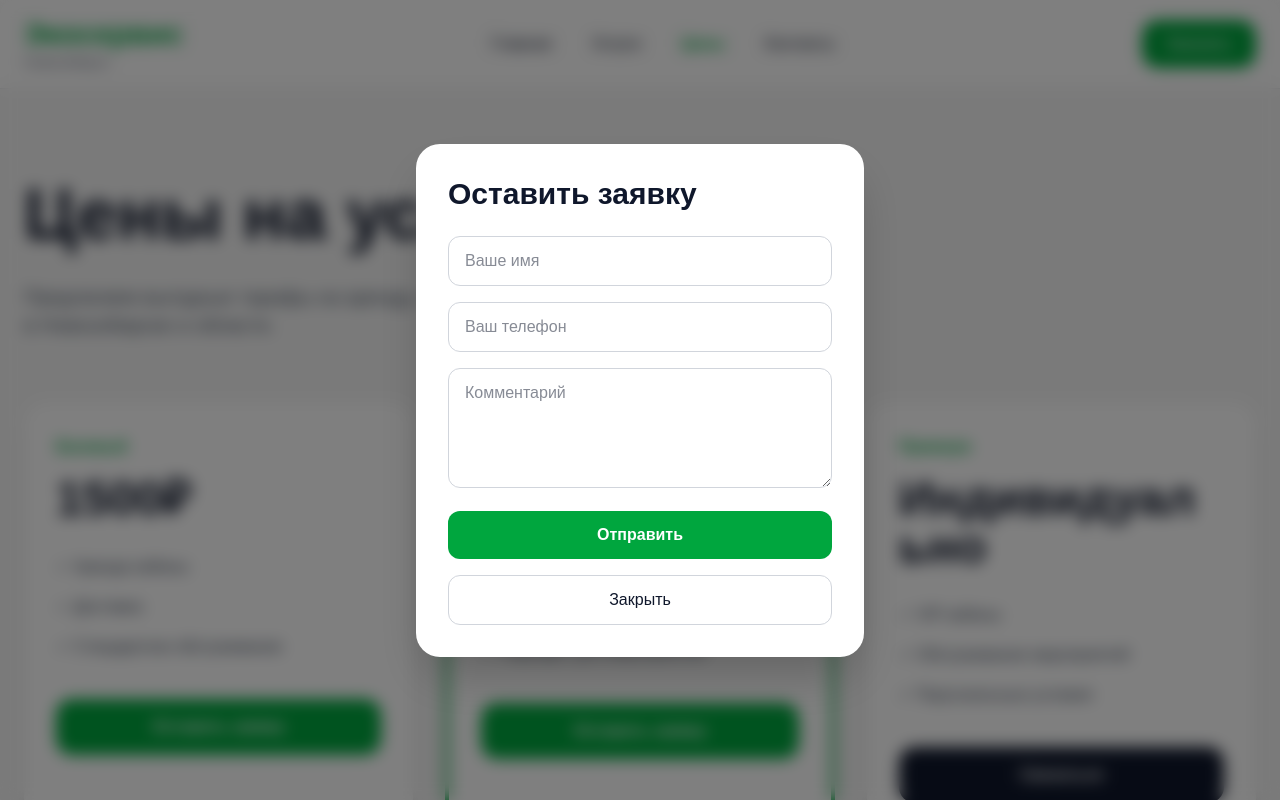
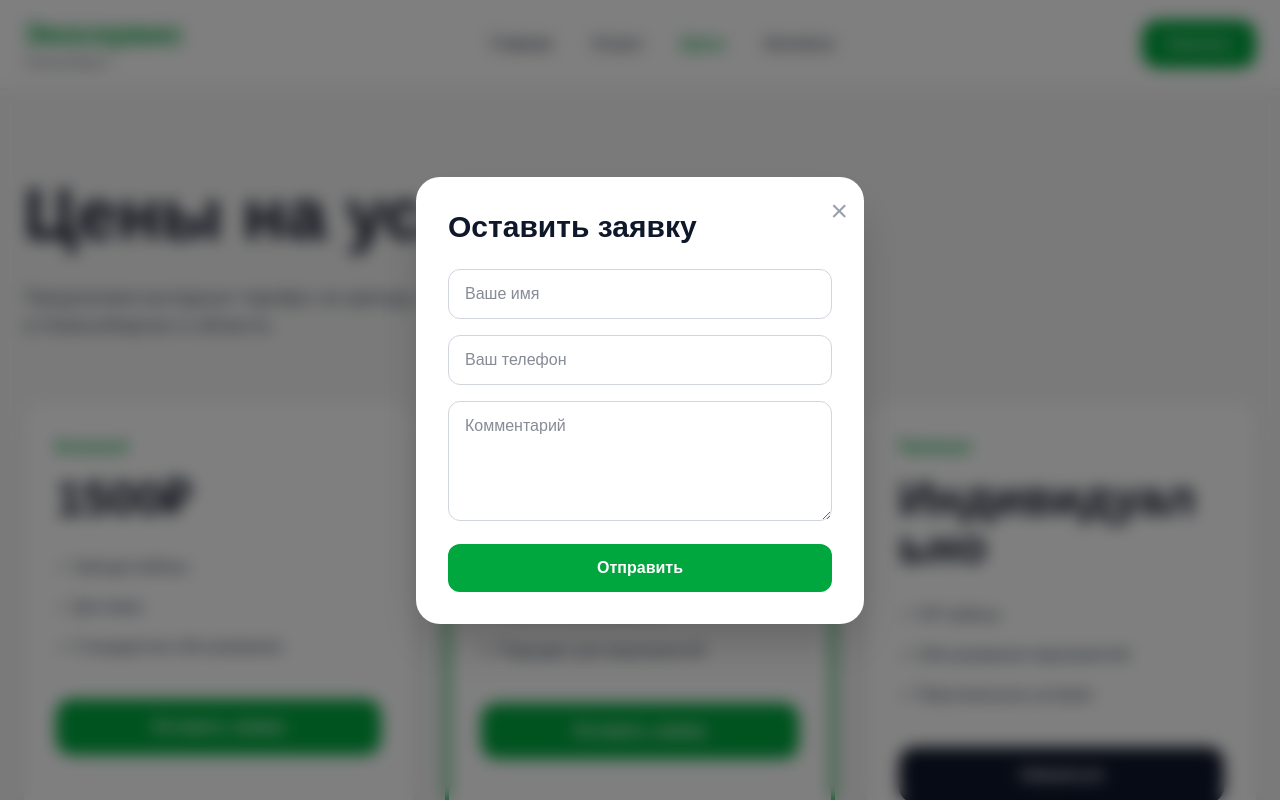
Before and after one commit to Skyeeeeeeeeeeeeeeeeeee/eco-service-site, a Next.js app: page /prices in a window 1280 px wide. Both pictures are taken after a click on the button "Заказать". Shown: the top 800 px of the page. Built offline with nearby package versions, Linux system fonts and the light colour scheme.

Commit message:
update prices page

```diff
--- a/app/prices/page.tsx
+++ b/app/prices/page.tsx
@@ -20,6 +20,7 @@ export default function PricesPage() {
             <h2 className="text-2xl md:text-3xl font-bold text-green-600">
               Экосервис
             </h2>
+
             <p className="text-gray-500 text-sm">
               Новосибирск
             </p>
@@ -86,6 +87,7 @@ export default function PricesPage() {
             whileHover={{ y: -10 }}
             className="bg-white rounded-3xl p-8 shadow-lg"
           >
+
             <p className="text-green-600 font-semibold mb-4">
               Базовый
             </p>
@@ -106,6 +108,7 @@ export default function PricesPage() {
             >
               Оставить заявку
             </button>
+
           </motion.div>
 
           {/* CARD 2 */}
@@ -116,6 +119,7 @@ export default function PricesPage() {
             whileHover={{ y: -10 }}
             className="bg-white rounded-3xl p-8 shadow-lg border-4 border-green-600"
           >
+
             <p className="text-green-600 font-semibold mb-4">
               Популярный
             </p>
@@ -136,6 +140,7 @@ export default function PricesPage() {
             >
               Оставить заявку
             </button>
+
           </motion.div>
 
           {/* CARD 3 */}
@@ -146,6 +151,7 @@ export default function PricesPage() {
             whileHover={{ y: -10 }}
             className="bg-white rounded-3xl p-8 shadow-lg"
           >
+
             <p className="text-green-600 font-semibold mb-4">
               Премиум
             </p>
@@ -166,6 +172,7 @@ export default function PricesPage() {
             >
               Связаться
             </button>
+
           </motion.div>
 
         </div>
@@ -187,8 +194,16 @@ export default function PricesPage() {
               animate={{ scale: 1, opacity: 1 }}
               exit={{ scale: 0.8, opacity: 0 }}
               transition={{ duration: 0.25 }}
-              className="bg-white rounded-3xl p-8 w-full max-w-md shadow-2xl"
+              className="relative bg-white rounded-3xl p-8 w-full max-w-md shadow-2xl"
             >
+
+              {/* CLOSE BUTTON */}
+              <button
+                onClick={() => setIsOpen(false)}
+                className="absolute top-4 right-4 text-3xl text-gray-400 hover:text-black transition"
+              >
+                ×
+              </button>
 
               <h2 className="text-3xl font-bold mb-6">
                 Оставить заявку
@@ -217,13 +232,6 @@ export default function PricesPage() {
                   className="w-full bg-green-600 hover:bg-green-700 text-white py-3 rounded-xl font-semibold transition"
                 >
                   Отправить
-                </button>
-
-                <button
-                  onClick={() => setIsOpen(false)}
-                  className="w-full border border-gray-300 py-3 rounded-xl font-medium hover:bg-gray-100 transition"
-                >
-                  Закрыть
                 </button>
 
               </div>
```
